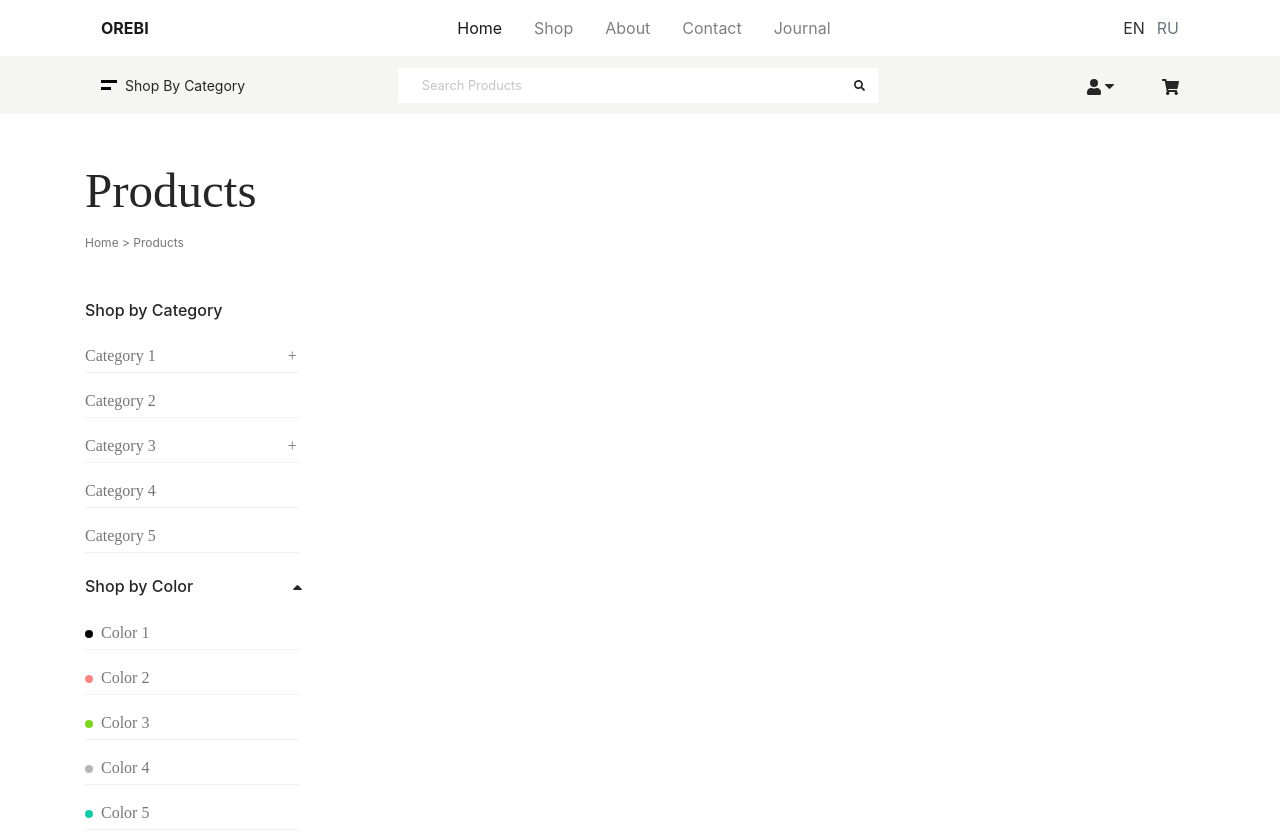
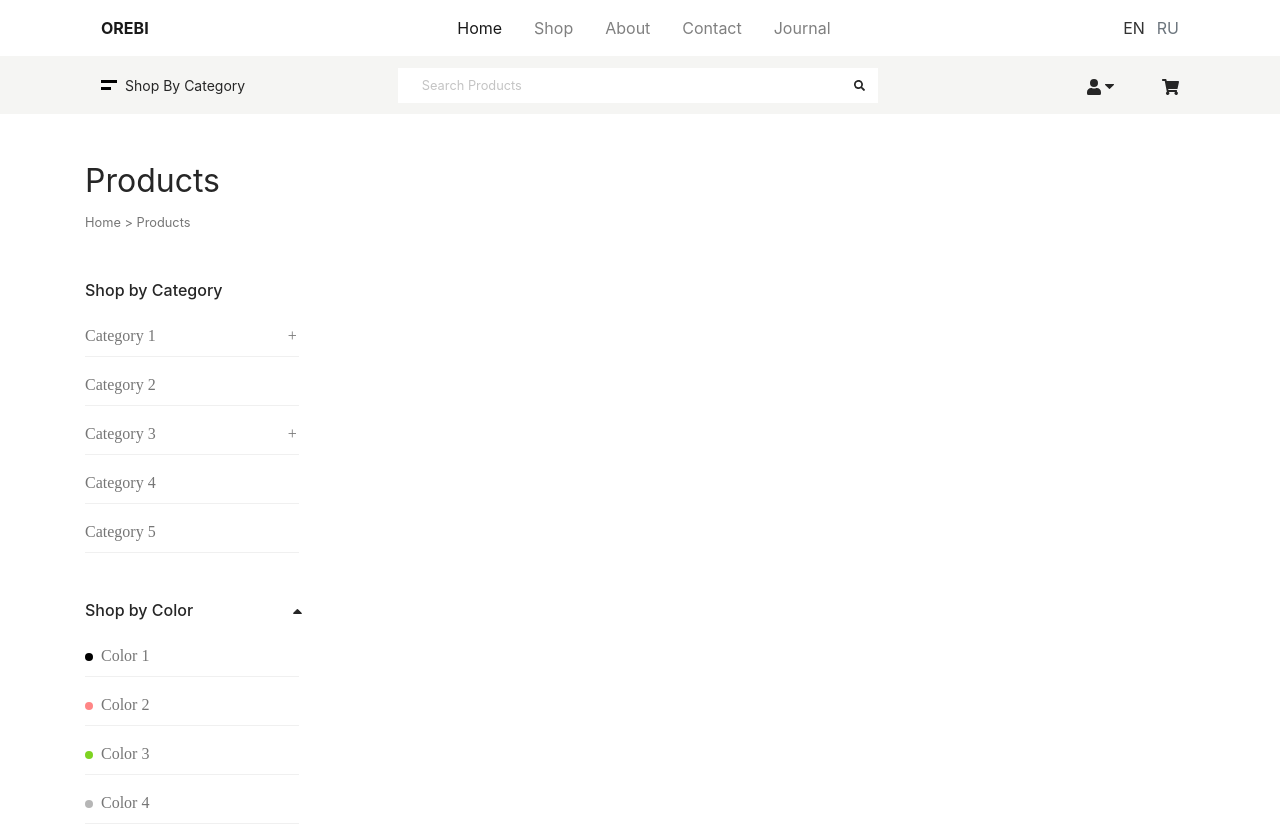
Before and after one commit to Hack-Code-Camp/orebi, a plain HTML site: page shop/shop.html in a window 1280 px wide. Shown: the top 833 px of the page. Drawn offline with nearby package versions, Linux system fonts and the light colour scheme.

Commit message:
Edited Junior's section of the second page

```diff
--- a/css/shop.css
+++ b/css/shop.css
@@ -67,12 +67,9 @@ li {
 
 
 #products{
-    color: #262626;
-    font-size: 49px;
-    font-family: DMSans-Bold;
+    font-weight: 400;
 }
 #small{
-    font-size: 12px;
     color: #767676;
 }
 
--- a/shop/shop.html
+++ b/shop/shop.html
@@ -82,63 +82,59 @@
       <!-- PRODUCT -->
       <div id="header">
         <div class="container mt-5 mb-5">
-          <h1 id="products">Products</h1>
-          <span id="small">Home > Products</span>
+          <h2 id="products">Products</h2>
+          <span id="small" class="small">Home > Products</span>
         </div>
       </div>
 
       <!-- Shop By Category -->
-    <div id="shopByCategory">
+    <aside id="shopByCategory">
       <div class="container">
         <div class="mb-4">
           <h6>Shop by Category</h6>
         </div>
-        <div class="mb-3 line pb-1">
+        <div class="mb-3 line pb-2">
            Category 1   <span>+</span>
         </div>
-        <div class="mb-3 line pb-1">
+        <div class="mb-3 line pb-2">
           Category 2
         </div>
-        <div class="mb-3 line pb-1">
+        <div class="mb-3 line pb-2">
           Category 3  <span>+</span>
         </div>
-        <div class="mb-3 line pb-1">
+        <div class="mb-3 line pb-2">
           Category 4
         </div>
-        <div class="line pb-1">
+        <div class="line pb-2">
           Category 5
         </div>
       </div>
-    </div>
+    </aside>
 
 
     <!-- Shop By Color -->
-    <div id="shopByColor" class="mt-4">
+    <aside id="shopByColor" class="mt-5">
       <div class="container">
         <div class="mb-4">
           <h6>Shop by Color <img src="Path.png" alt="" id="path"></h6>
         </div>
-        <div class="mb-3 line pb-1">
+        <div class="mb-3 line pb-2">
           <button id="color1" class="rounded-circle"></button> <span class="pl-1">Color 1 </span>
         </div>
-        <div class="mb-3 line pb-1">
+        <div class="mb-3 line pb-2">
           <button id="color2" class="rounded-circle"></button> <span class="pl-1">Color 2</span>
         </div>
-        <div class="mb-3 line pb-1">
+        <div class="mb-3 line pb-2">
           <button id="color3" class="rounded-circle"></button> <span class="pl-1">Color 3</span>
         </div>
-        <div class="mb-3 line pb-1">
+        <div class="mb-3 line pb-2">
           <button id="color4" class="rounded-circle"></button> <span class="pl-1">Color 4</span>
         </div>
-        <div class="line pb-1">
+        <div class="line pb-2">
           <button id="color5" class="rounded-circle"></button> <span class="pl-1">Color 5</span>
         </div>
       </div>
-    </div>
-
-
-
-
+    </aside>
 
 
 
```
Also changed, not shown: index.html (+1 -1 lines).
